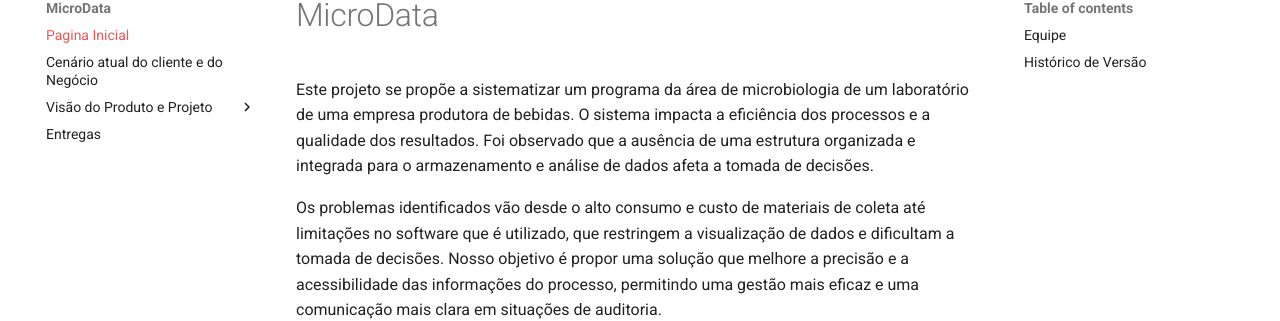
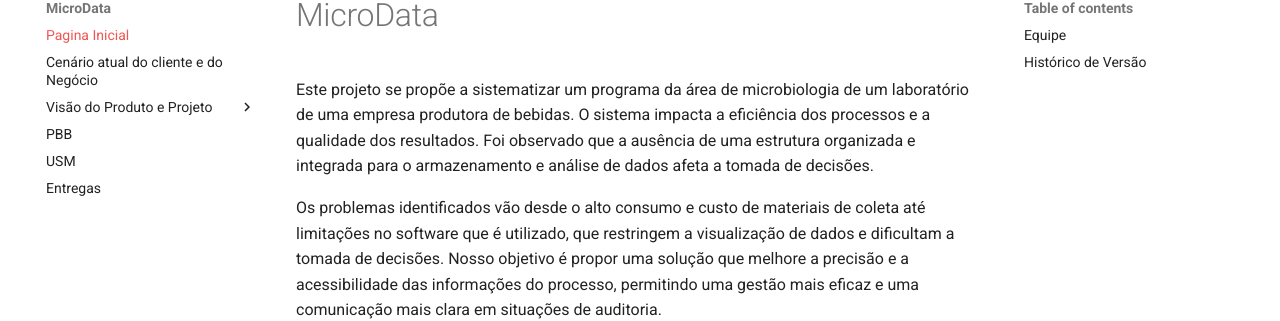
Before and after one commit to storch7/2024.2-T03-MicroData, an MkDocs documentation site: the page built from docs/index.md, in a window 1280 px wide. Shown: the part 103-424 px from the top of the page. Built offline with MkDocs 1.6.1 and Material for MkDocs 9.7.7, drawn with Linux system fonts in a browser that asks for light colours; comment, search, counter and statistics services are not loaded.

Commit message:
Estrutura da entrega unidade 3

```diff
--- a/mkdocs.yml
+++ b/mkdocs.yml
@@ -22,4 +22,6 @@
     - Backlog do Produto: visao_produto_projeto/backlog_produto.md
     - Lições Aprendidas: visao_produto_projeto/licoes.md
     - Especificação dos Requisitos: visao_produto_projeto/especificacao_requisitos.md
+  - PBB: pbb/pbb.md
+  - USM: usm/userStoryMap.md
   - Entregas: entregas/entregas.md
```
Also changed, not shown: docs/pbb/pbb.md (added), docs/usm/userStoryMap.md (added).
